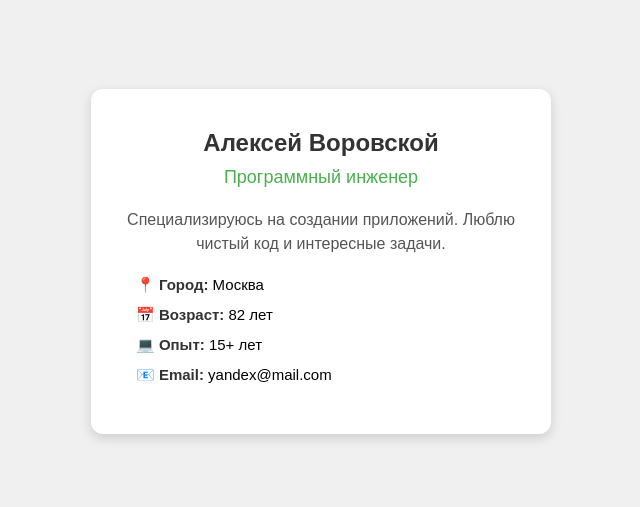
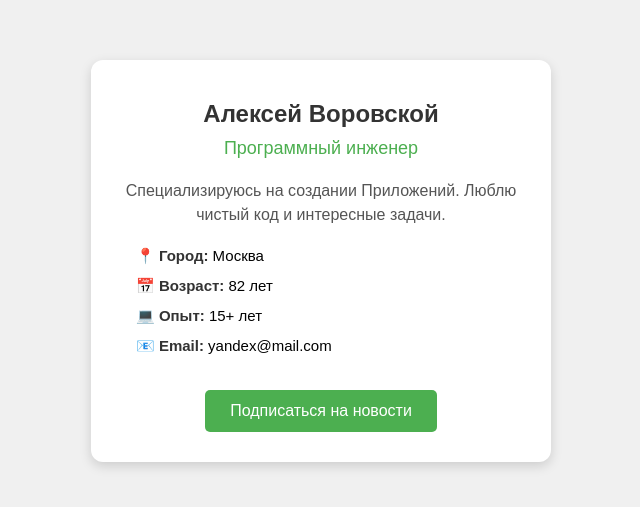
Before and after one commit to ookotukoo/HSE_git, a plain HTML site: page index.html in a window 1280 px wide. Shown: the part 139-646 px from the top of the page, without its empty margins (319-959 px from the left). Drawn offline with Linux system fonts and the light colour scheme.

Commit message:
Добавлена кнопка 'Подписаться на новости'

```diff
--- a/index.html
+++ b/index.html
@@ -58,6 +58,22 @@
         .detail-item strong {
             color: #333;
         }
+
+        .subscribe-btn {
+            background-color: #4CAF50;
+            color: white;
+            border: none;
+            border-radius: 5px;
+            padding: 12px 25px;
+            font-size: 16px;
+            cursor: pointer;
+            margin-top: 15px;
+            transition: background-color 0.3s;
+        }
+
+        .subscribe-btn:hover {
+            background-color: #45a049;
+        }
     </style>
 </head>
 <body>
@@ -65,7 +81,7 @@
         <h2 class="user-name">Алексей Воровской</h2>
         <p class="user-role">Программный инженер</p>
         <p class="user-bio">
-            Специализируюсь на создании приложений. Люблю чистый код и интересные задачи.
+            Специализируюсь на создании Приложений. Люблю чистый код и интересные задачи.
         </p>
         <div class="user-details">
             <div class="detail-item"><strong>📍 Город:</strong> Москва</div>
@@ -73,6 +89,7 @@
             <div class="detail-item"><strong>💻 Опыт:</strong> 15+ лет</div>
             <div class="detail-item"><strong>📧 Email:</strong> yandex@mail.com</div>
         </div>
+        <button class="subscribe-btn">Подписаться на новости</button>
     </div>
 </body>
 </html>
```
